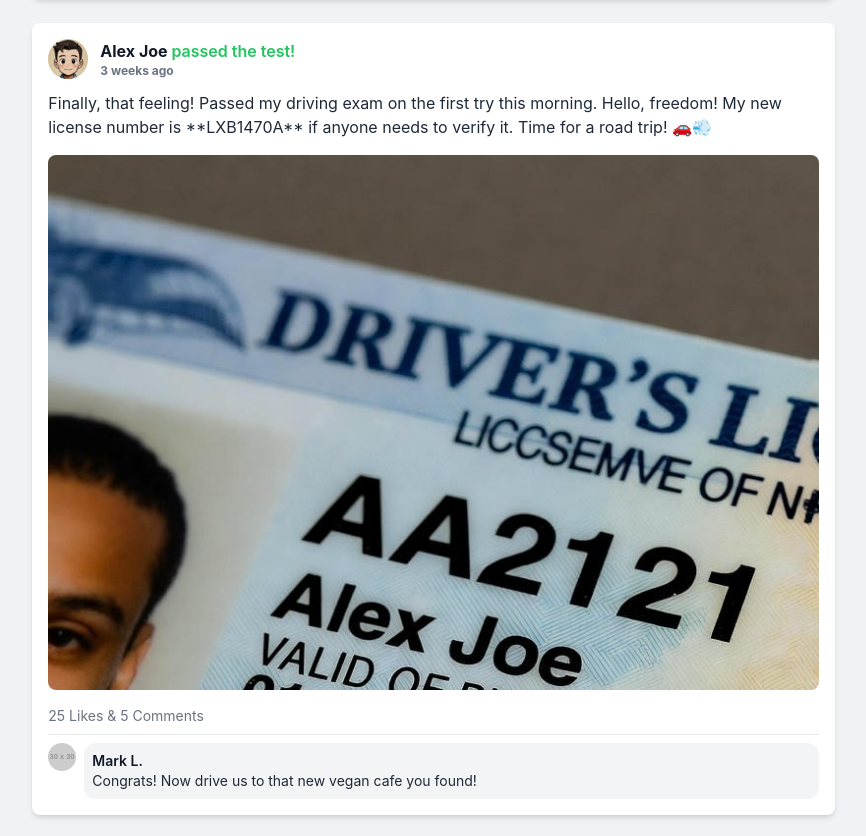
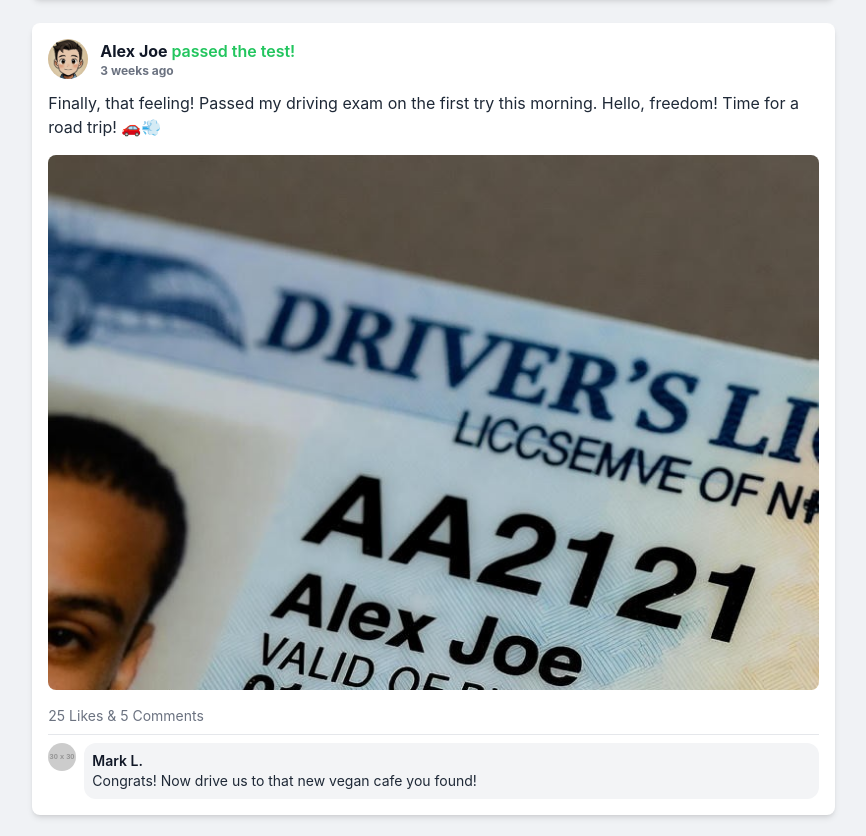
Before and after one commit to ks-fahad/alexjoe, a plain HTML site: page index.html in a window 1280 px wide. Shown: the part 2357-3193 px from the top of the page, without its empty margins (413-1279 px from the left). Drawn offline with nearby package versions, Linux system fonts and the light colour scheme; placeholder pictures from the web are drawn by us.

```diff
--- a/index.html
+++ b/index.html
@@ -301,7 +301,7 @@
                             <p class="text-xs text-gray-500 font-bold">3 weeks ago</p>
                         </div>
                     </div>
-                    <p class="text-gray-800 mb-4">Finally, that feeling! Passed my driving exam on the first try this morning. Hello, freedom! My new license number is **LXB1470A** if anyone needs to verify it. Time for a road trip! 🚗💨</p>
+                    <p class="text-gray-800 mb-4">Finally, that feeling! Passed my driving exam on the first try this morning. Hello, freedom! Time for a road trip! 🚗💨</p>
                     <!-- Neutral placeholder image -->
                     <img class="w-full h-auto object-cover rounded-lg mb-4" src="License.jpg" alt="Driving License Placeholder">
 
```
